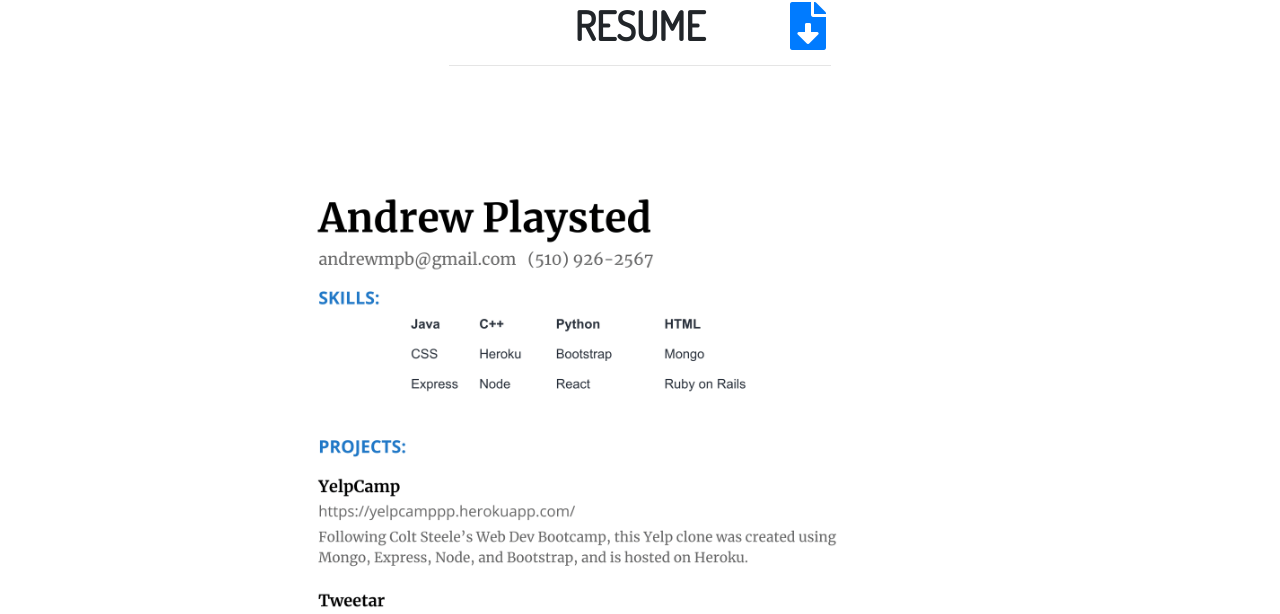
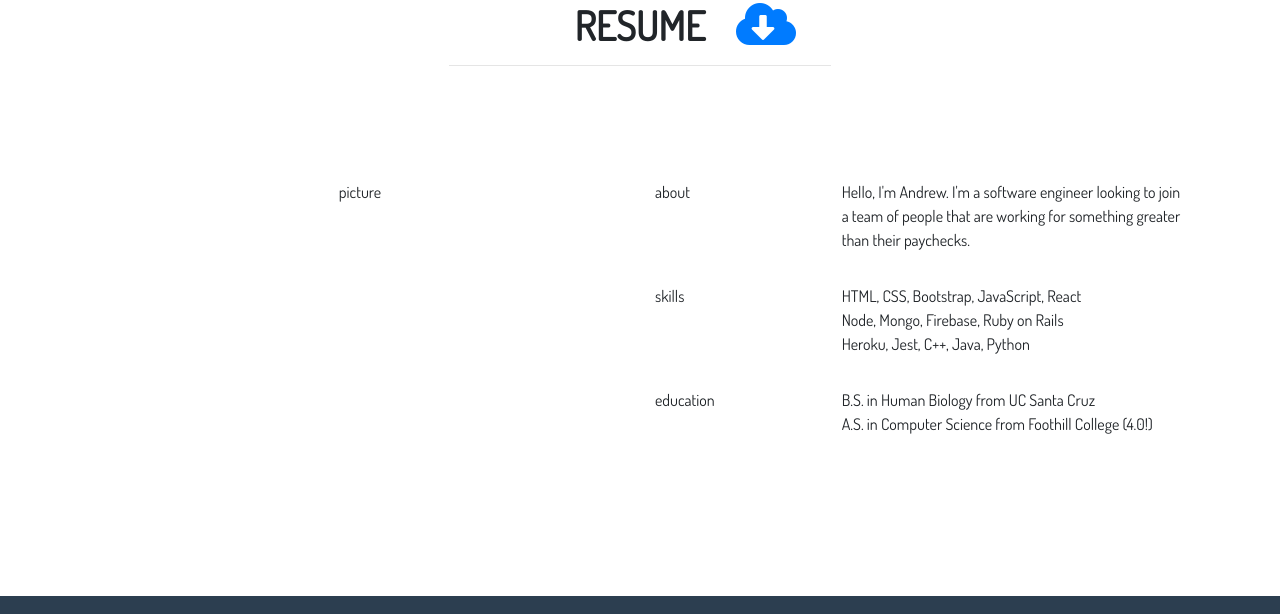
Before and after one commit to ndrwmp/ndrwmp.github.io, a plain HTML site: page index.html in a window 1280 px wide. Shown: the part 2859-3473 px from the top of the page. Drawn offline with nearby package versions, Linux system fonts and the light colour scheme.

Commit message:
changes to resume and footer

```diff
--- a/index.html
+++ b/index.html
@@ -66,6 +66,7 @@
                 <div class="col-sm-4">
                     <h1>other</h1>
                     <p><img src="assets/icons/heroku.png"> Heroku</p>
+                    <p><img src="assets/icons/jest.png"> Jest</p>
                     <p><img src="assets/icons/c++.png"> C++</p>
                     <p><i class="fab fa-java fa-2x"></i> Java</p>
                     <p><i class="fab fa-python fa-2x"></i> Python</p>
@@ -78,7 +79,7 @@
     <section class="portfolio" id="portfolio">
         <div class="container">
             <div class="section-header">
-                    <h1>Portfolio</h1>
+                    <h1 class="asdf">Portfolio</h1>
                     <hr width="40%">
             </div>
             <div class="row no-gutters">
@@ -137,13 +138,45 @@
                 <h1>Resume</h1>
                 <hr width="70%">
             </div>
-            <a class="download" href="assets/resume.pdf" download="AndrewPlaystedResume">
-                <i class="fas fa-file-download fa-3x"></i>
+            <a class="download" href="assets/resume.pdf" download="AndrewPlaystedResume" target="_blank">
+                <i class="fas fa-cloud-download-alt fa-3x"></i>
             </a>
+            <div class="row">
+                <div class="col-lg-6">
+                    picture
+                </div>
+                <div class="col-lg-6">
+                    <div class="row resume--grid">
+                        <div class="col-lg-4" id="first-item">
+                            about
+                        </div>
+                        <div class="col-lg-8" id="first-item">
+                            Hello, I'm Andrew. I'm a software engineer looking to join a team of people that
+                            are working for something greater than their paychecks.
+                        </div>
+                        <div class="col-lg-4">
+                            skills
+                        </div>
+                        <div class="col-lg-8">
+                            <div>HTML, CSS, Bootstrap, JavaScript, React</div>
+                            <div>Node, Mongo, Firebase, Ruby on Rails</div>
+                            <div>Heroku, Jest, C++, Java, Python</div>
+                        </div>
+                        <div class="col-lg-4">
+                            education
+                        </div>
+                        <div class="col-lg-8">
+                            <div>B.S. in Human Biology from UC Santa Cruz</div>
+                            <div>A.S. in Computer Science from Foothill College (4.0!)</div>
+                        </div>
+                    </div>
+                </div>
+            </div>
 
-            <div class="resume-container">
+
+            <!-- <div class="resume-container">
                 <img src="assets/resume-1.png" width="100%" height="50%">
-            </div>
+            </div> -->
             <!-- <object width="680" height="850" data="assets/resume.pdf?#zoom=80&scrollbar=0&toolbar=0&navpanes=0"></object> -->
         </div>
     </section>
@@ -174,6 +207,7 @@
                     </a>
                 </li> -->
             </ul>
+            Created by and © Andrew Playsted using HTML, CSS, FontAwesome, Bootstrap, and StackOverflow.
         </div>
     </footer>
 
--- a/portfolio.css
+++ b/portfolio.css
@@ -7,10 +7,6 @@ body {
 
 nav {
     font-weight: 700;
-}
-
-nav-link {
-    float: right;
 }
 
 section {
@@ -134,13 +130,22 @@ li {
     margin-top: 14rem;
 }
 
-@media only screen and (max-width: 1025px) {
+/* previously 1025 */
+@media only screen and (max-width: 1249px) {
     .caption-content {
         margin-top: 20rem;
     }
 }
 
-@media only screen and (min-width: 1025px) {
+@media only screen and (max-width: 1240px) {
+    .caption-content h3, p {
+        color: red !important;
+    }
+}
+
+
+/* was 1025px */
+@media only screen and (min-width: 1249px) {
     img:hover ~ .caption .caption-content {
         color: transparent;
     }
@@ -175,6 +180,27 @@ li {
     width: 50%;
 }
 
+.resume > .container > .row {
+    margin-top: 3rem;
+    margin-bottom: 5rem;
+}
+
+.resume--grid  {
+    text-align: left;
+}
+
+.resume--grid > div {
+    margin-top: 2rem;
+}
+
+#first-item {
+    margin-top: 0;
+}
+
+.col-lg-8 > span {
+    margin-right: 2rem;
+}
+
 .resume-container {
     width: 70%;
     height: 50%;
@@ -191,8 +217,8 @@ li {
 .download {
     position: absolute;
     float: right;
-    margin-top: -130px;
-    margin-left: 150px;
+    margin-top: -8.25rem;
+    margin-left: 6rem;
 }
 
 object {
```
Also changed, not shown: assets/icons/jest.png (added), 1 other file.
